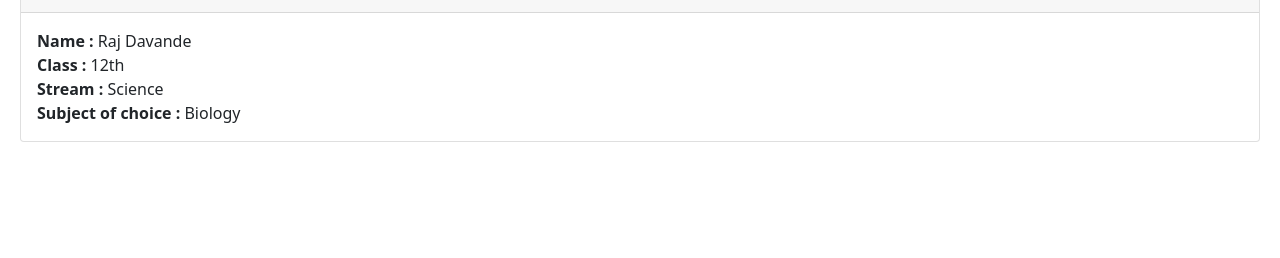
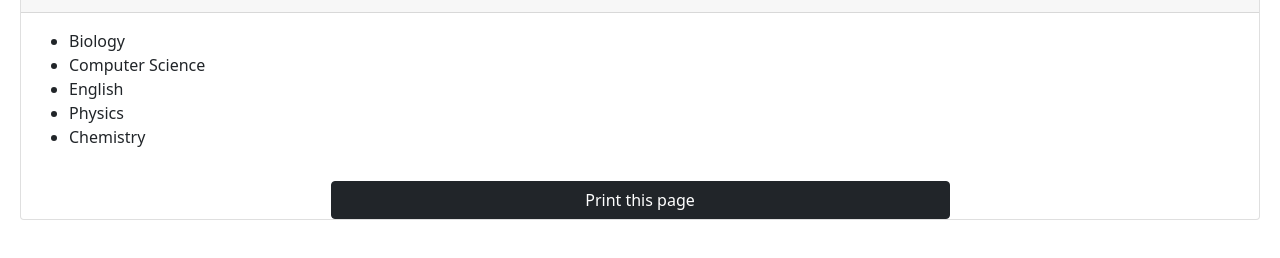
Before and after one commit to NikoMcAce/JS_Class, a plain HTML site: page hallticket.html in a window 1280 px wide. Shown: the part 502-760 px from the top of the page. Drawn offline with nearby package versions, Linux system fonts and the light colour scheme.

Commit message:
online changes

```diff
--- a/hallticket.html
+++ b/hallticket.html
@@ -34,11 +34,15 @@
             <h3>Subjects taken</h3>
         </div>
         <div class="card-body">
-            <b>Name : </b>Raj Davande<br>
-            <b>Class : </b>12th<br>
-            <b>Stream : </b>Science<br>
-            <b>Subject of choice : </b>Biology<br>
+            <ul>
+                <li>Biology</li>
+                <li>Computer Science</li>
+                <li>English</li>
+                <li>Physics</li>
+                <li>Chemistry</li>
+            </ul>
         </div>
+        <button class="btn btn-dark" onclick="window.print()">Print this page</button>
     </div>
 
 
--- a/style_hallticket.css
+++ b/style_hallticket.css
@@ -13,3 +13,8 @@ body{
 {
     text-align: center;
 }
+.btn
+{
+    width: 50%;
+    margin: auto;
+}
```
